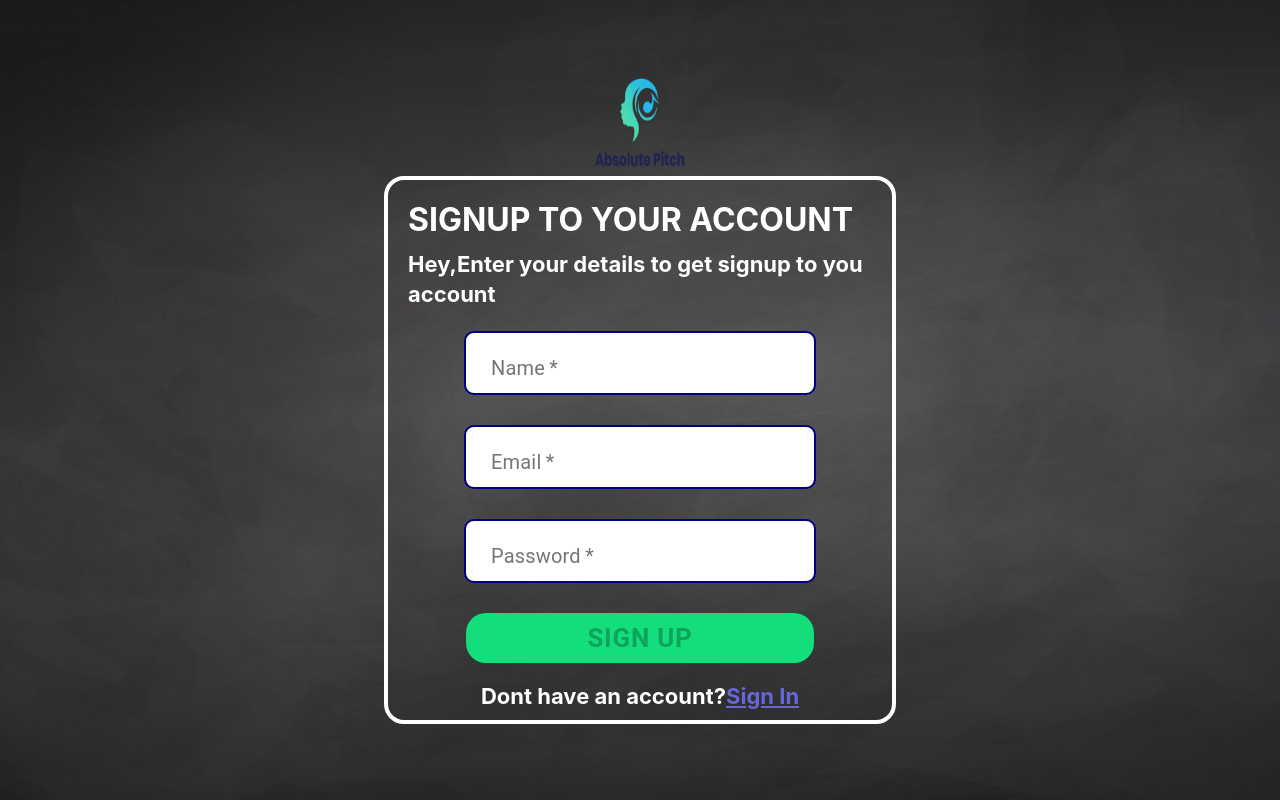
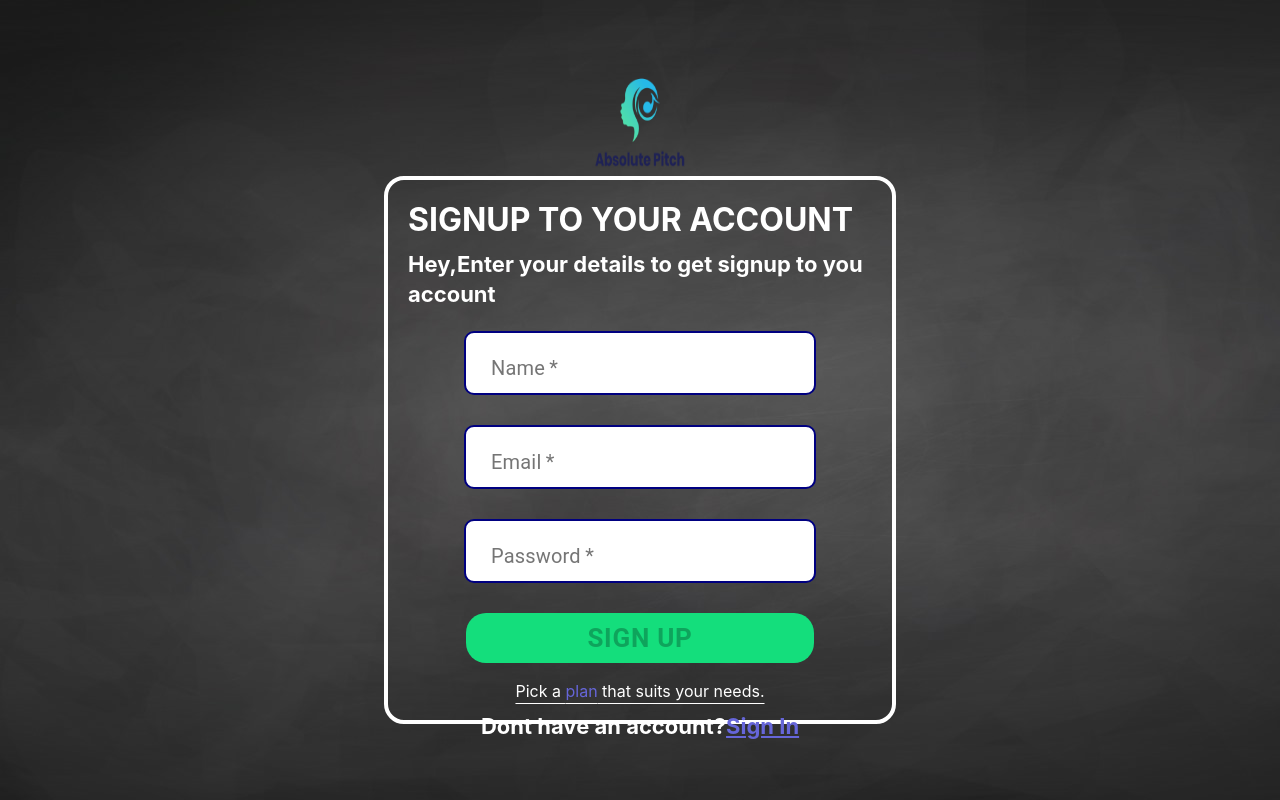
Before and after one commit to AshokUnofficial/absolute_pitch, a Next.js app: page /SignupPage in a window 1280 px wide. Built offline with nearby package versions, Linux system fonts and the light colour scheme.

Commit message:
add plans url at login/register page

```diff
--- a/pages/AdminPanel.js
+++ b/pages/AdminPanel.js
@@ -105,12 +105,6 @@ const AdminPanel = () => {
         </div>
         <div className={styles.rightSection}>
           <div className={styles.button_container_box}>
-            <a target="_blank" href='https://mylatinhome.com/absolutepitch/plans_listing.php' style={{textDecoration: "none"}}>
-              <button className={styles.buttons_pill}>
-                <Image src={PlusIcon} alt="button Icon" />
-                <span className={styles.button_text}>Plans</span>
-              </button>
-            </a>
             <Link href='/Tips'>
               <button className={styles.buttons_pill}>
                 <Image src={PlusIcon} alt="button Icon" />
--- a/pages/SignupPage.js
+++ b/pages/SignupPage.js
@@ -367,7 +367,9 @@ const SignUp = () => {
                   </Grid>
                   <Grid item md={12} xs={12} style={{ position: "relative" , display: "flex" , justifyContent: "center"}}>
                   <div>
-                    <h3 style={{ color: "#fff", margin: "0px" }} className={classes.typo_one}>
+                  <a href="https://mylatinhome.com/absolutepitch/plans_listing.php" target="_blank" style={{display: 'block', width: '100%', color: '#fff', textAlign: 'center', cursor: 'pointer', textDecoration: 'underline', textUnderlineOffset: '6px'}}>Pick a <span style={{color: '#6666d9'}}>plan</span> that suits your needs.</a>
+
+                    <h3 style={{ color: "#fff", margin: "0px", paddingTop: '10px' }} className={classes.typo_one}>
                       Dont have an account?<a href='/SigninPage' className={classes.typo_one_link}>Sign In</a>
                     </h3>
 
```
Also changed, not shown: pages/SigninPage.js (+3 -5 lines).
